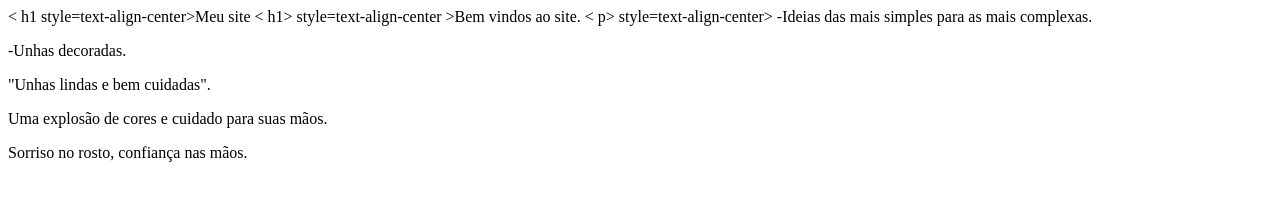
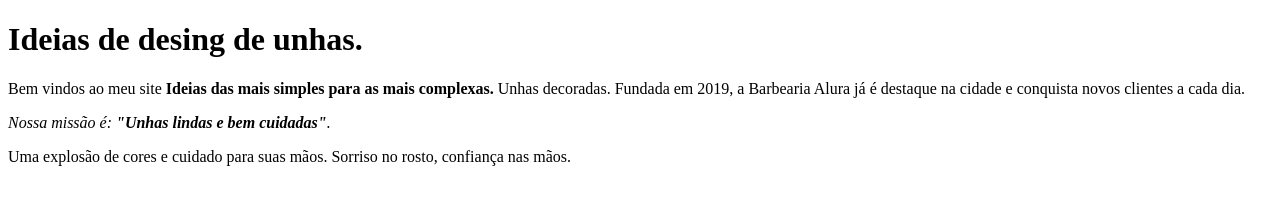
Before and after one commit to feremili7/-Ideias-de-design-de-unhas., a plain HTML site: page index.html in a window 1280 px wide. Drawn offline with Linux system fonts and the light colour scheme.

Commit message:
modificando html

```diff
--- a/index.html
+++ b/index.html
@@ -1,20 +1,18 @@
 <!DOCTYPE html>
-<html lang="pt-br"></html>
-     <head>
-    <meta charset="UTF-8">
-    <title>Ideias de desingn de unhas</title>
-     </head>
+<html lang="pt-br">
+    <head>
+        <meta charset="UTF-8">
+        <title>Ideias de desing de unhas.</title>
+    </head>
+    <body>
+        <h1>Ideias de desing de unhas.</h1>
 
-    <body>
-    < h1 style=text-align-center>Meu site</h1>
-    < h1> style=text-align-center >Bem vindos ao site.</h1>
-    < p> style=text-align-center> -Ideias das mais simples para as mais complexas.</p>
-        <p> -Unhas decoradas.</p >
+        <p>Bem vindos ao meu site <strong>Ideias das mais simples para as mais complexas.</strong> Unhas decoradas.
+        Fundada em 2019, a Barbearia Alura já é destaque na cidade e conquista novos clientes a cada dia.</p>
 
+        <p><em>Nossa missão é: <strong>"Unhas lindas e bem cuidadas"</strong>.</em></p>
 
-<p style="font-si ze:20 px  texte-align-center"><Nossa missão é:<strong> "Unhas lindas e bem cuidadas"</strong>.</em<p>
-
-<p style="text-align-center" >Uma explosão de cores e cuidado para suas mãos.</p>
- <p style="text-align-center">Sorriso no rosto, confiança nas mãos.</p>
-            </body>
-        <html>
+        <p>Uma explosão de cores e cuidado para suas mãos.
+            Sorriso no rosto, confiança nas mãos.</p>
+    </body>
+</html>
```
